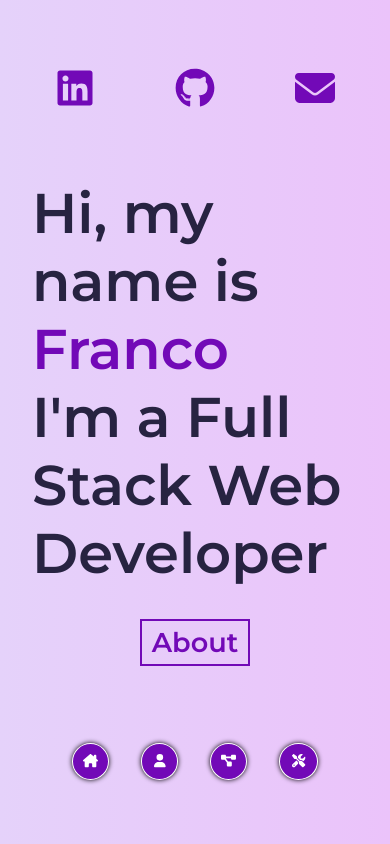
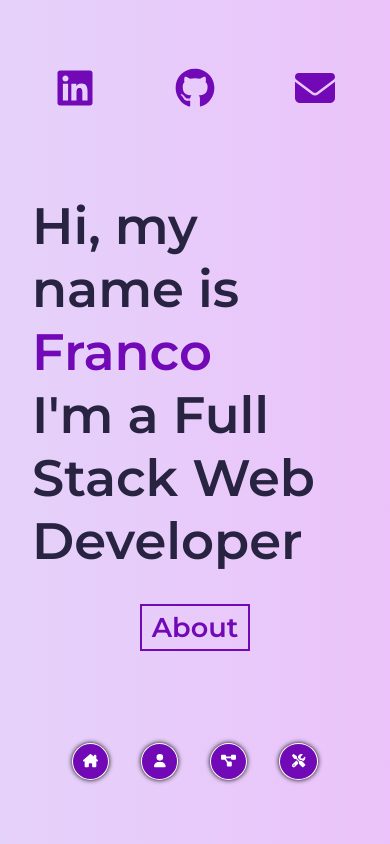
Before and after one commit to francoa7/portfolio, a React (Vite) app: page / in a window 390 px wide. Shown: the top 844 px of the page. Built offline with nearby package versions, Linux system fonts and the light colour scheme.

Commit message:
Fixed letter size

```diff
--- a/src/components/Home/Home.module.css
+++ b/src/components/Home/Home.module.css
@@ -383,7 +383,7 @@
     .title {
         padding: 0 2rem;
         margin-left: 0;
-        font-size: 3.5rem;
+        font-size: 3.2rem;
         font-weight: 600;
         color: #272341;
     }
```
